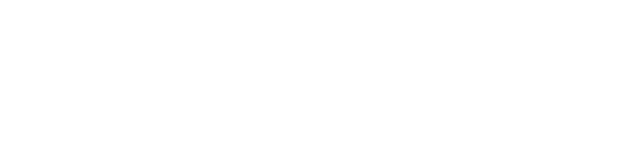
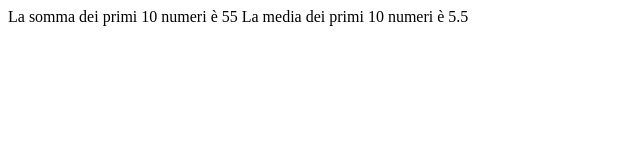
Before and after one commit to MarcoSandri/js-jsnacks-blocco-1, a plain HTML site: page jsnack3/index.html in a window 1280 px wide. Shown: the whole page, without its empty margins (0-640 px from the left). Drawn offline with Linux system fonts and the light colour scheme.

Commit message:
jsnack 3

```diff
--- a/jsnack2/main.js
+++ b/jsnack2/main.js
@@ -4,5 +4,5 @@ let printCube = document.getElementById("print");
 for(let i = 0; i < primin; i++) {
 
     let cube = Math.pow(i+1, 3)
-    printCube.innerHTML += ((i+1) + " al cubo è " + cube + "<hr>");
+    printCube.innerHTML += (i+1) + " al cubo è " + cube + "<hr>";
 }
--- a/jsnack3/index.html
+++ b/jsnack3/index.html
@@ -7,7 +7,8 @@
     <title>Document</title>
 </head>
 <body>
-
+    <span id="somma"></span>
+    <span id="media"></span>
 
     <script type="text/javascript" src="main.js"></script>
 </body>
--- a/jsnack3/main.js
+++ b/jsnack3/main.js
@@ -0,0 +1,16 @@
+let somma = 0;
+let media = 0;
+
+let printSomma = document.getElementById("somma");
+let printMedia = document.getElementById("media");
+
+
+for(let i = 0; i < 10; i++) {
+    somma += i+1;
+    console.log(somma);
+}
+
+media = somma / 10;
+
+printSomma.innerHTML = "La somma dei primi 10 numeri è " + somma;
+printMedia.innerHTML = "La media dei primi 10 numeri è " + media;
```
